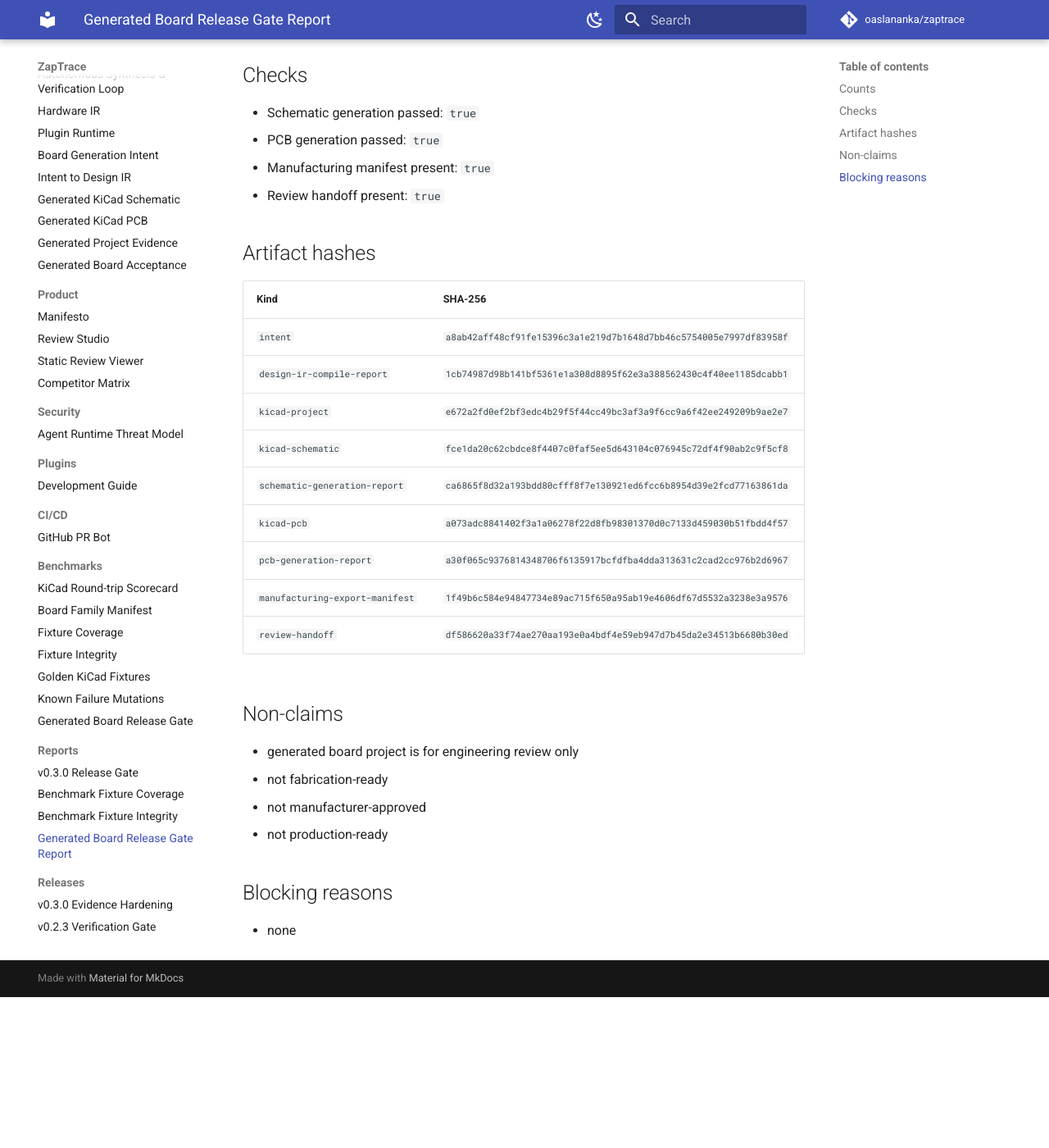
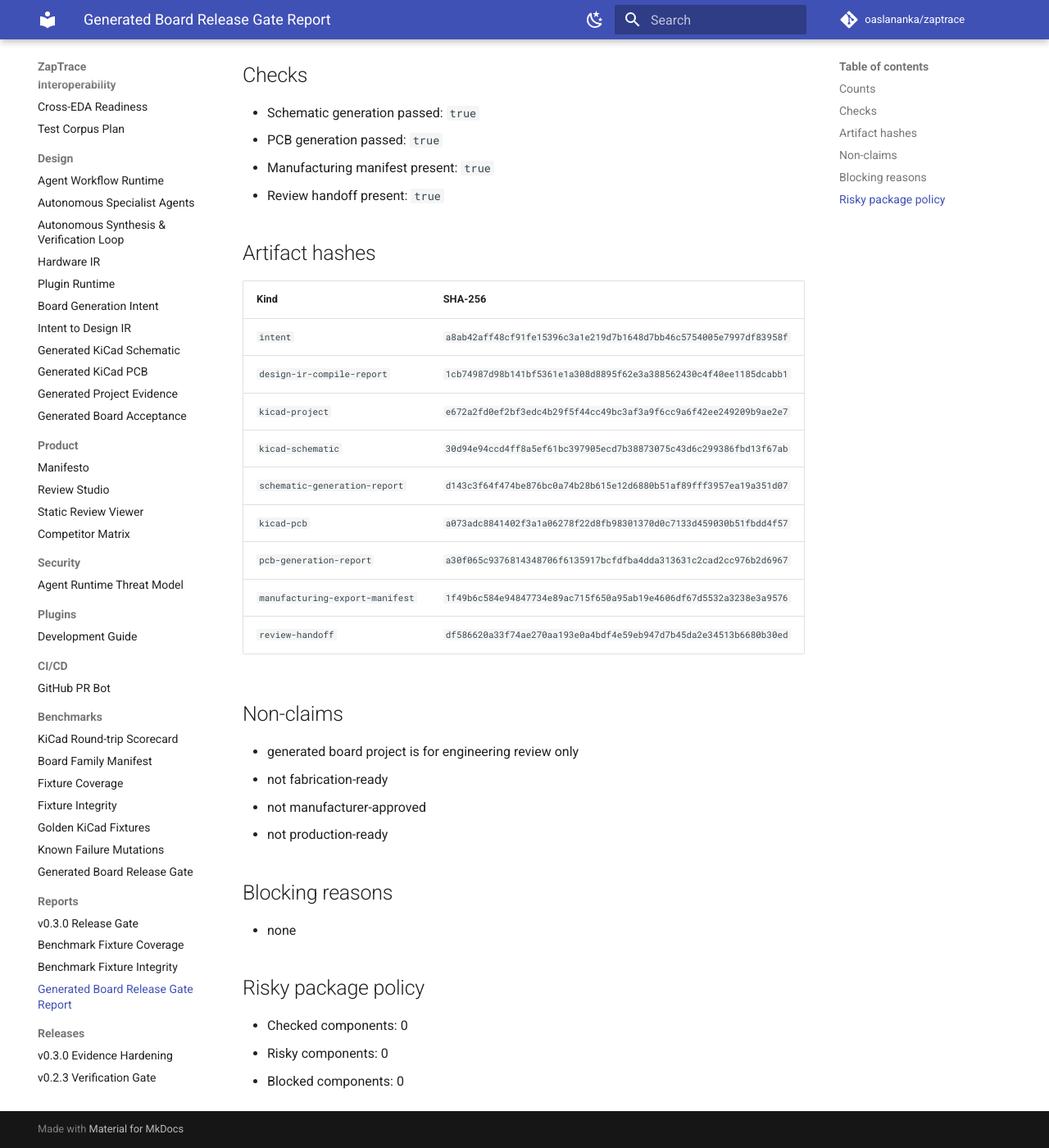
Before and after one commit to renovate-bot/oaslananka-_-zaptrace, an MkDocs documentation site: the page built from docs/reports/generated-board-release-gate.md, in a window 1280 px wide and 1400 px high, scrolled down 448 px. Shown: the whole window at 82% size. Built offline with MkDocs 1.6.1 and Material for MkDocs 9.7.7, drawn with Linux system fonts in a browser that asks for light colours; comment, search, counter and statistics services are not loaded; before the commit the page ends 1664 px from its top, so only the background shows below that.

Commit message:
test: refresh generated board regression fixture (#258)
Refresh the committed generated-board release-gate JSON and Markdown reports after topology metadata changed the deterministic schematic generation report hash.

This fixes the main Quality matrix failure in test_generated_board_artifact_regression.py while preserving the generated-board gate contract and required artifact set.

Validation:
- uv run pytest -q tests/test_generated_board_artifact_regression.py tests/test_generated_board_release_gate.py --tb=short
- uv run ruff check tests/test_generated_board_artifact_regression.py
- uv run ruff format --check tests/test_generated_board_artifact_regression.py
- uv run python scripts/ci_generated_board_release_gate.py --strict

Signed-off-by: Sismo Smart <sismosmart@gmail.com>

```diff
--- a/docs/reports/generated-board-release-gate.json
+++ b/docs/reports/generated-board-release-gate.json
@@ -9,7 +9,7 @@
     "manufacturing-export-manifest": "1f49b6c584e94847734e89ac715f650a95ab19e4606df67d5532a3238e3a9576",
     "pcb-generation-report": "a30f065c9376814348706f6135917bcfdfba4dda313631c2cad2cc976b2d6967",
     "review-handoff": "df586620a33f74ae270aa193e0a4bdf4e59eb947d7b45da2e34513b6680b30ed",
-    "schematic-generation-report": "b064a39a858074b7a21e431c2afd25fd3472d43a5380a37f1608dbfd933b3fdb"
+    "schematic-generation-report": "d143c3f64f474be876bc0a74b28b615e12d6880b51af89fff3957ea19a351d07"
   },
   "artifact_paths": {
     "design-ir-compile-report": "esp32_usb_sensor_generated_v1.design_ir_compilation.json",
--- a/docs/reports/generated-board-release-gate.md
+++ b/docs/reports/generated-board-release-gate.md
@@ -27,8 +27,8 @@
 | `intent` | `a8ab42aff48cf91fe15396c3a1e219d7b1648d7bb46c5754005e7997df83958f` |
 | `design-ir-compile-report` | `1cb74987d98b141bf5361e1a308d8895f62e3a388562430c4f40ee1185dcabb1` |
 | `kicad-project` | `e672a2fd0ef2bf3edc4b29f5f44cc49bc3af3a9f6cc9a6f42ee249209b9ae2e7` |
-| `kicad-schematic` | `fce1da20c62cbdce8f4407c0faf5ee5d643104c076945c72df4f90ab2c9f5cf8` |
-| `schematic-generation-report` | `ca6865f8d32a193bdd80cfff8f7e130921ed6fcc6b8954d39e2fcd77163861da` |
+| `kicad-schematic` | `30d94e94ccd4ff8a5ef61bc397905ecd7b38873075c43d6c299386fbd13f67ab` |
+| `schematic-generation-report` | `d143c3f64f474be876bc0a74b28b615e12d6880b51af89fff3957ea19a351d07` |
 | `kicad-pcb` | `a073adc8841402f3a1a06278f22d8fb98301370d0c7133d459030b51fbdd4f57` |
 | `pcb-generation-report` | `a30f065c9376814348706f6135917bcfdfba4dda313631c2cad2cc976b2d6967` |
 | `manufacturing-export-manifest` | `1f49b6c584e94847734e89ac715f650a95ab19e4606df67d5532a3238e3a9576` |
@@ -44,3 +44,9 @@
 ## Blocking reasons
 
 - none
+
+## Risky package policy
+
+- Checked components: 0
+- Risky components: 0
+- Blocked components: 0
```
Also changed, not shown: 1 other file.
